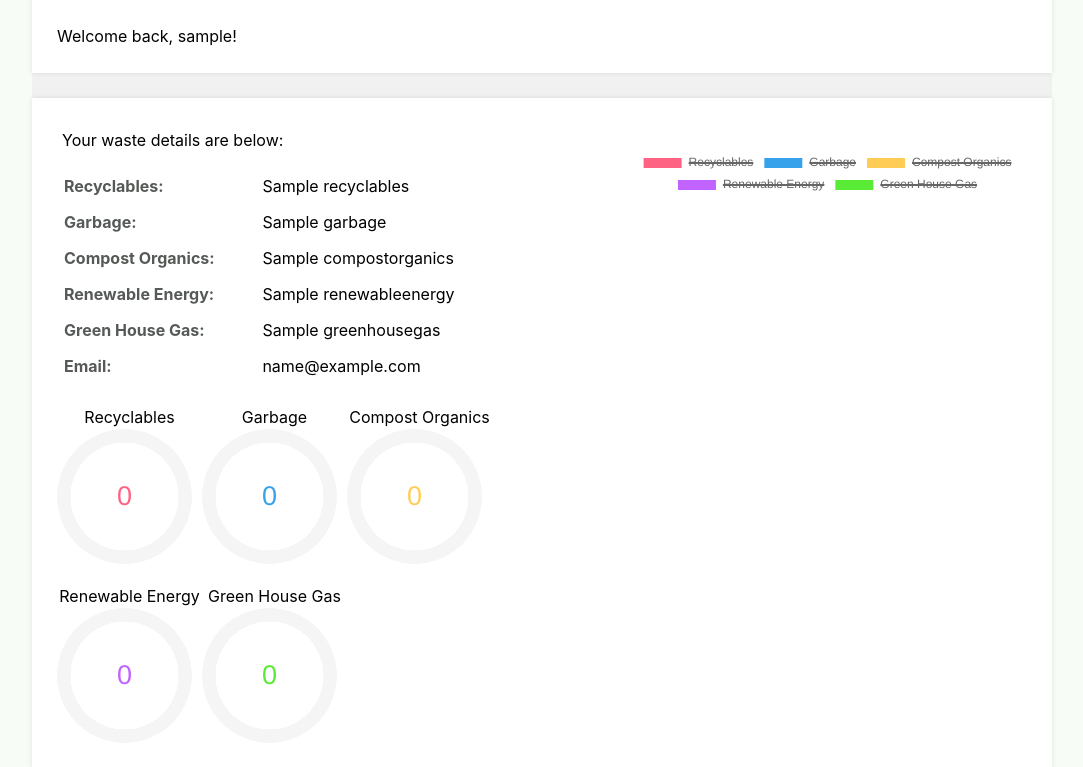
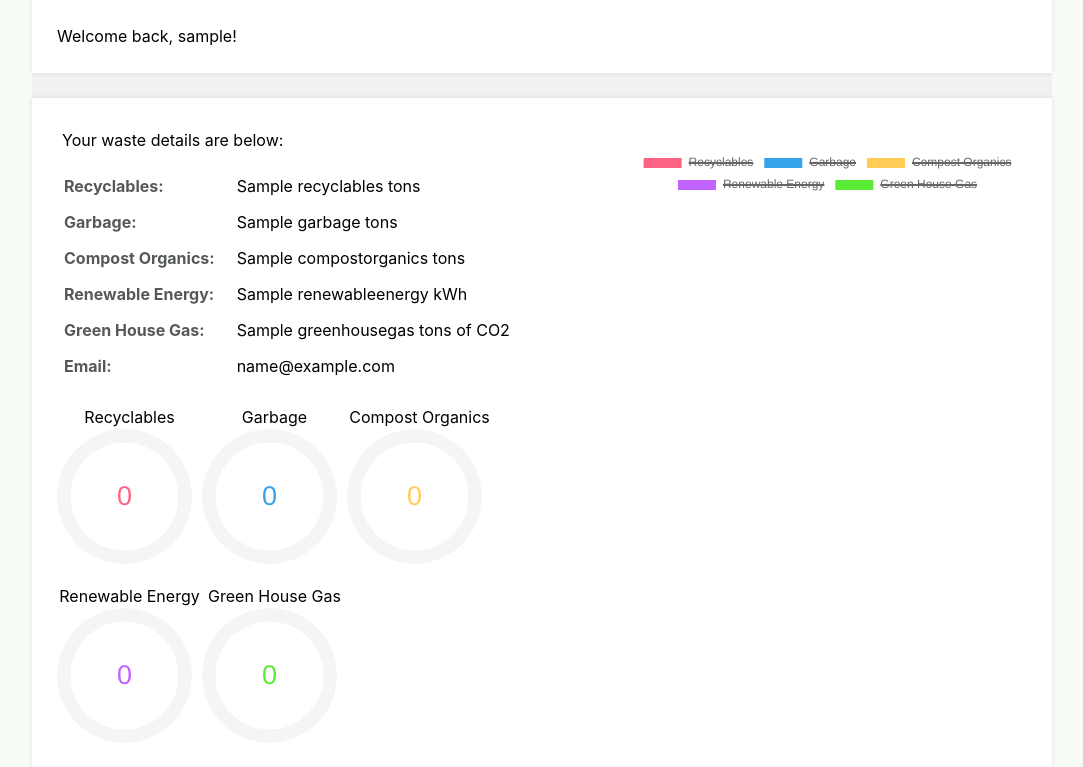
Before and after one commit to samiranooran/living-green, a Flask app: template templates/home.html in a window 1280 px wide. Shown: the part 398-1165 px from the top of the page, without its empty margins (98-1181 px from the left). Run offline with Flask 2, Linux system fonts and the light colour scheme; the template is opened without the code that fills it: most values are stand-ins (such as "Sample title", 1, 10 or a date in 2020); some libraries are stand-ins or nearby versions.

Commit message:
Added measurement units

```diff
--- a/templates/home.html
+++ b/templates/home.html
@@ -16,23 +16,23 @@
             <table>
                 <tr>
                     <td>{{ gettext('Recyclables') }}:</td>
-                    <td>{{ val['recyclables'] }}</td>
+                    <td>{{ val['recyclables'] }} tons</td>
                 </tr>
                 <tr>
                     <td>{{ gettext('Garbage') }}:</td>
-                    <td>{{ val['garbage'] }}</td>
+                    <td>{{ val['garbage'] }} tons</td>
                 </tr>
                 <tr>
                     <td>{{ gettext('Compost Organics') }}:</td>
-                    <td>{{ val['compostorganics'] }}</td>
+                    <td>{{ val['compostorganics'] }} tons</td>
                 </tr>
                 <tr>
                     <td>{{ gettext('Renewable Energy') }}:</td>
-                    <td>{{ val['renewableenergy'] }}</td>
+                    <td>{{ val['renewableenergy'] }} kWh</td>
                 </tr>
                 <tr>
                     <td>{{ gettext('Green House Gas') }}:</td>
-                    <td>{{ val['greenhousegas'] }}</td>
+                    <td>{{ val['greenhousegas'] }} tons of CO2</td>
                 </tr>
                 <tr>
                     <td>{{ gettext('Email') }}:</td>
```
